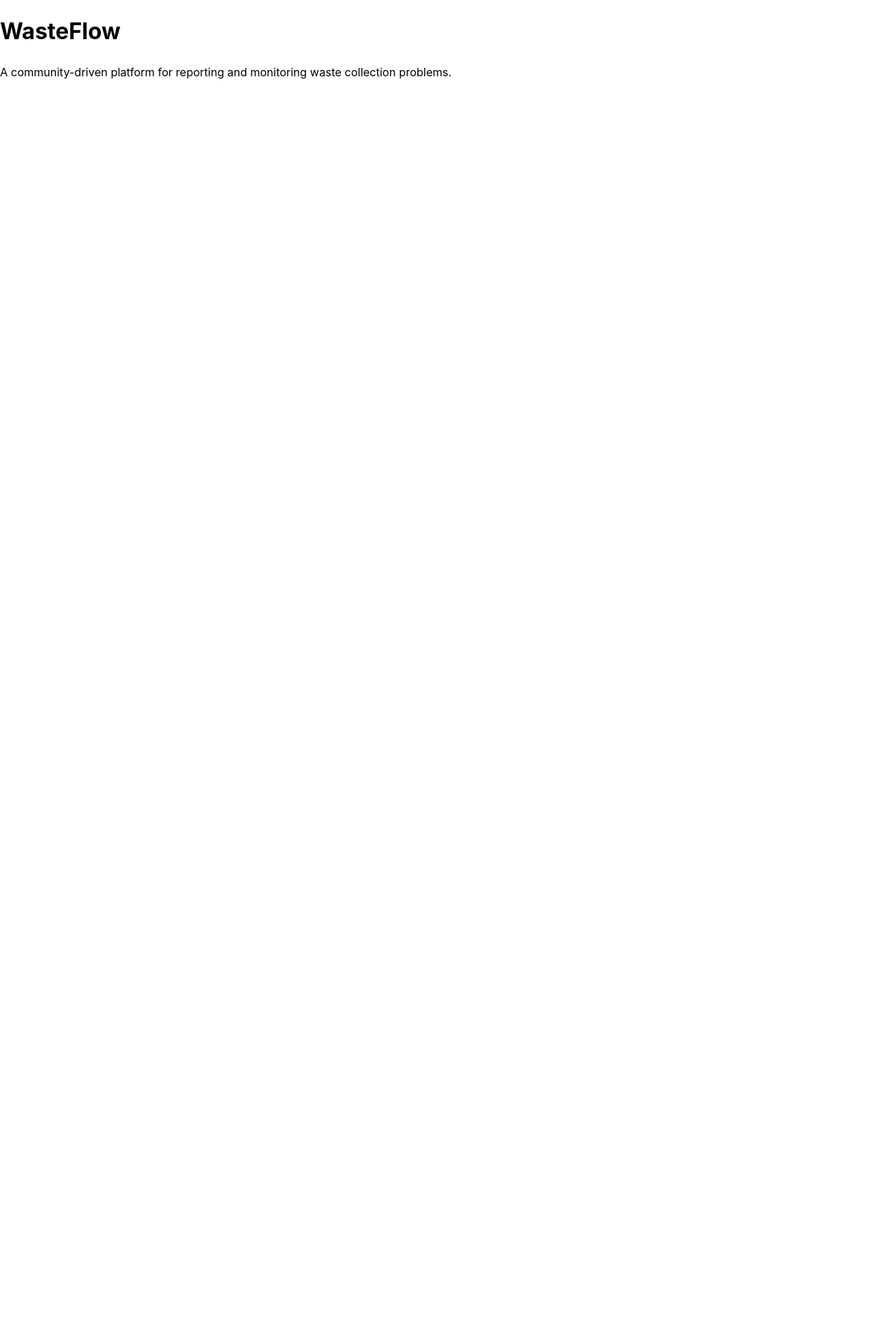
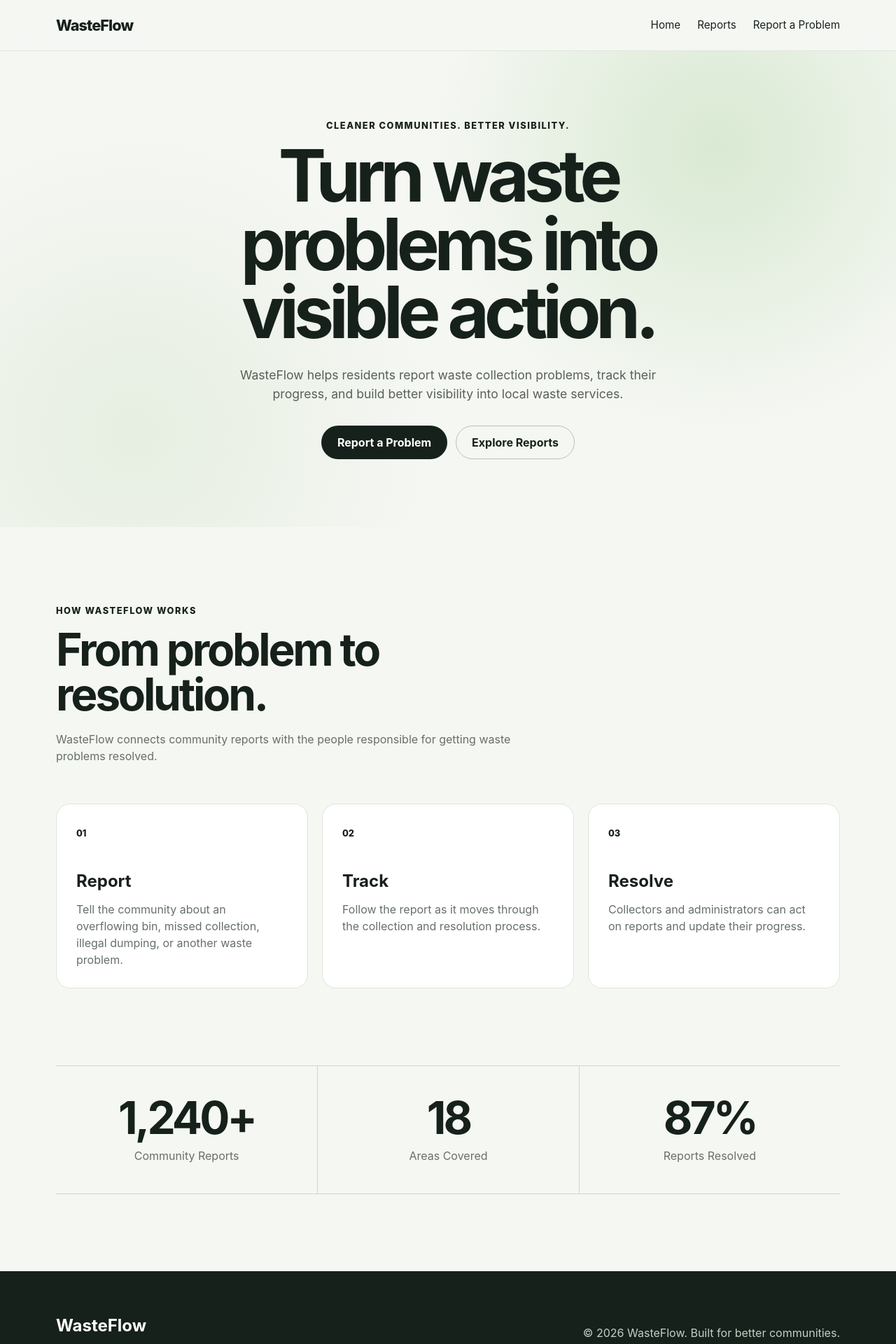
Before and after one commit to HaniSemayat/wasteflow, a React (Vite) app: page / in a window 1280 px wide. Shown: the top 1920 px of the page at 70% size. Before the commit the page ends 821 px from the top, so only its background shows below. Built offline with nearby package versions, Linux system fonts and the light colour scheme.

Commit message:
feat: build WasteFlow public experience

```diff
--- /dev/null
+++ b/src/components/layout/Footer.jsx
@@ -0,0 +1,19 @@
+function Footer() {
+  return (
+    <footer className="site-footer">
+      <div className="footer-content">
+        <div>
+          <h2>WasteFlow</h2>
+          <p>
+            Helping communities report, track, and resolve waste collection
+            problems.
+          </p>
+        </div>
+
+        <p>© 2026 WasteFlow. Built for better communities.</p>
+      </div>
+    </footer>
+  );
+}
+
+export default Footer;
--- /dev/null
+++ b/src/components/layout/Navbar.jsx
@@ -0,0 +1,21 @@
+import { Link } from "react-router-dom";
+
+function Navbar() {
+  return (
+    <header className="site-header">
+      <nav className="navbar">
+        <Link to="/" className="navbar-brand">
+          WasteFlow
+        </Link>
+
+        <div className="navbar-links">
+          <Link to="/">Home</Link>
+          <Link to="/reports">Reports</Link>
+          <Link to="/reports/new">Report a Problem</Link>
+        </div>
+      </nav>
+    </header>
+  );
+}
+
+export default Navbar;
--- /dev/null
+++ b/src/components/ui/Button.jsx
@@ -0,0 +1,11 @@
+import { Link } from "react-router-dom";
+
+function Button({ children, to, variant = "primary" }) {
+  return (
+    <Link to={to} className={`button button-${variant}`}>
+      {children}
+    </Link>
+  );
+}
+
+export default Button;
--- /dev/null
+++ b/src/features/home/Hero.jsx
@@ -0,0 +1,32 @@
+import Button from "../../components/ui/Button";
+
+function Hero() {
+  return (
+    <section className="hero">
+      <div className="hero-content">
+        <p className="eyebrow">Cleaner communities. Better visibility.</p>
+
+        <h1>
+          Turn waste problems into
+          <span> visible action.</span>
+        </h1>
+
+        <p className="hero-description">
+          WasteFlow helps residents report waste collection problems, track
+          their progress, and build better visibility into local waste
+          services.
+        </p>
+
+        <div className="hero-actions">
+          <Button to="/reports/new">Report a Problem</Button>
+
+          <Button to="/reports" variant="secondary">
+            Explore Reports
+          </Button>
+        </div>
+      </div>
+    </section>
+  );
+}
+
+export default Hero;
--- /dev/null
+++ b/src/features/home/HowItWorks.jsx
@@ -0,0 +1,51 @@
+const steps = [
+  {
+    number: "01",
+    title: "Report",
+    description:
+      "Tell the community about an overflowing bin, missed collection, illegal dumping, or another waste problem.",
+  },
+  {
+    number: "02",
+    title: "Track",
+    description:
+      "Follow the report as it moves through the collection and resolution process.",
+  },
+  {
+    number: "03",
+    title: "Resolve",
+    description:
+      "Collectors and administrators can act on reports and update their progress.",
+  },
+];
+
+function HowItWorks() {
+  return (
+    <section className="how-it-works">
+      <div className="section-heading">
+        <p className="eyebrow">How WasteFlow works</p>
+
+        <h2>From problem to resolution.</h2>
+
+        <p>
+          WasteFlow connects community reports with the people responsible for
+          getting waste problems resolved.
+        </p>
+      </div>
+
+      <div className="steps">
+        {steps.map((step) => (
+          <article className="step-card" key={step.number}>
+            <span>{step.number}</span>
+
+            <h3>{step.title}</h3>
+
+            <p>{step.description}</p>
+          </article>
+        ))}
+      </div>
+    </section>
+  );
+}
+
+export default HowItWorks;
--- /dev/null
+++ b/src/features/home/Stats.jsx
@@ -0,0 +1,29 @@
+const stats = [
+  {
+    value: "1,240+",
+    label: "Community Reports",
+  },
+  {
+    value: "18",
+    label: "Areas Covered",
+  },
+  {
+    value: "87%",
+    label: "Reports Resolved",
+  },
+];
+
+function Stats() {
+  return (
+    <section className="stats">
+      {stats.map((stat) => (
+        <article className="stat" key={stat.label}>
+          <strong>{stat.value}</strong>
+          <span>{stat.label}</span>
+        </article>
+      ))}
+    </section>
+  );
+}
+
+export default Stats;
--- a/src/pages/HomePage.jsx
+++ b/src/pages/HomePage.jsx
@@ -1,12 +1,23 @@
+import Navbar from "../components/layout/Navbar";
+import Footer from "../components/layout/Footer";
+
+import Hero from "../features/home/Hero";
+import HowItWorks from "../features/home/HowItWorks";
+import Stats from "../features/home/Stats";
+
 function HomePage() {
   return (
-    <main>
-      <h1>WasteFlow</h1>
-      <p>
-        A community-driven platform for reporting and monitoring waste
-        collection problems.
-      </p>
-    </main>
+    <>
+      <Navbar />
+
+      <main>
+        <Hero />
+        <HowItWorks />
+        <Stats />
+      </main>
+
+      <Footer />
+    </>
   );
 }
 
--- /dev/null
+++ b/src/pages/NewReportPage.jsx
@@ -0,0 +1,10 @@
+function NewReportPage() {
+  return (
+    <main>
+      <h1>Report a Waste Problem</h1>
+      <p>The reporting workflow will be built here.</p>
+    </main>
+  );
+}
+
+export default NewReportPage;
--- /dev/null
+++ b/src/pages/ReportsPage.jsx
@@ -0,0 +1,10 @@
+function ReportsPage() {
+  return (
+    <main>
+      <h1>Waste Reports</h1>
+      <p>Report exploration will be built here.</p>
+    </main>
+  );
+}
+
+export default ReportsPage;
--- a/src/styles/index.css
+++ b/src/styles/index.css
@@ -1,6 +1,8 @@
 :root {
   font-family:
     Inter, system-ui, -apple-system, BlinkMacSystemFont, "Segoe UI", sans-serif;
+  color: #17211b;
+  background: #f5f7f3;
   line-height: 1.5;
   font-weight: 400;
 }
@@ -19,9 +21,312 @@ body {
   min-height: 100vh;
 }
 
+body,
 button,
 input,
 textarea,
 select {
   font: inherit;
 }
+
+a {
+  color: inherit;
+  text-decoration: none;
+}
+
+button,
+input,
+textarea,
+select {
+  font: inherit;
+}
+
+/* Layout */
+
+.site-header {
+  position: sticky;
+  top: 0;
+  z-index: 10;
+  background: rgba(245, 247, 243, 0.92);
+  backdrop-filter: blur(12px);
+  border-bottom: 1px solid #dfe5dc;
+}
+
+.navbar {
+  width: min(1120px, calc(100% - 40px));
+  min-height: 72px;
+  margin: 0 auto;
+
+  display: flex;
+  align-items: center;
+  justify-content: space-between;
+  gap: 24px;
+}
+
+.navbar-brand {
+  font-size: 1.35rem;
+  font-weight: 800;
+  letter-spacing: -0.04em;
+}
+
+.navbar-links {
+  display: flex;
+  align-items: center;
+  gap: 24px;
+  font-size: 0.95rem;
+}
+
+.navbar-links a:hover {
+  text-decoration: underline;
+}
+
+/* Hero */
+
+.hero {
+  min-height: 680px;
+  display: grid;
+  place-items: center;
+
+  padding: 96px 20px;
+
+  background:
+    radial-gradient(circle at 80% 20%, #d9e9d2 0, transparent 35%),
+    radial-gradient(circle at 15% 80%, #e6eee1 0, transparent 35%);
+}
+
+.hero-content {
+  width: min(900px, 100%);
+  text-align: center;
+}
+
+.eyebrow {
+  margin: 0 0 14px;
+
+  font-size: 0.8rem;
+  font-weight: 800;
+  letter-spacing: 0.12em;
+  text-transform: uppercase;
+}
+
+.hero h1 {
+  max-width: 850px;
+  margin: 0 auto;
+
+  font-size: clamp(3rem, 8vw, 6.5rem);
+  line-height: 0.95;
+  letter-spacing: -0.07em;
+}
+
+.hero h1 span {
+  display: block;
+}
+
+.hero-description {
+  max-width: 650px;
+  margin: 28px auto 0;
+
+  font-size: 1.1rem;
+  color: #566157;
+}
+
+.hero-actions {
+  display: flex;
+  justify-content: center;
+  gap: 12px;
+  margin-top: 32px;
+}
+
+/* Buttons */
+
+.button {
+  display: inline-flex;
+  align-items: center;
+  justify-content: center;
+
+  min-height: 48px;
+  padding: 0 22px;
+
+  border-radius: 999px;
+  border: 1px solid transparent;
+
+  font-weight: 700;
+  transition:
+    transform 160ms ease,
+    background 160ms ease;
+}
+
+.button:hover {
+  transform: translateY(-2px);
+}
+
+.button-primary {
+  background: #17211b;
+  color: #ffffff;
+}
+
+.button-secondary {
+  background: transparent;
+  border-color: #b8c2b5;
+}
+
+/* Sections */
+
+.how-it-works {
+  width: min(1120px, calc(100% - 40px));
+  margin: 0 auto;
+  padding: 110px 0;
+}
+
+.section-heading {
+  max-width: 650px;
+}
+
+.section-heading h2 {
+  margin: 0;
+
+  font-size: clamp(2.2rem, 5vw, 4rem);
+  line-height: 1;
+  letter-spacing: -0.05em;
+}
+
+.section-heading > p:last-child {
+  margin-top: 20px;
+  color: #667067;
+}
+
+.steps {
+  display: grid;
+  grid-template-columns: repeat(3, 1fr);
+  gap: 20px;
+  margin-top: 56px;
+}
+
+.step-card {
+  padding: 28px;
+  border: 1px solid #dfe5dc;
+  border-radius: 20px;
+  background: #ffffff;
+}
+
+.step-card span {
+  font-size: 0.8rem;
+  font-weight: 800;
+}
+
+.step-card h3 {
+  margin: 40px 0 10px;
+  font-size: 1.5rem;
+}
+
+.step-card p {
+  margin: 0;
+  color: #667067;
+}
+
+/* Stats */
+
+.stats {
+  width: min(1120px, calc(100% - 40px));
+  margin: 0 auto 110px;
+
+  display: grid;
+  grid-template-columns: repeat(3, 1fr);
+
+  border-top: 1px solid #cfd7cc;
+  border-bottom: 1px solid #cfd7cc;
+}
+
+.stat {
+  padding: 42px 20px;
+  text-align: center;
+}
+
+.stat + .stat {
+  border-left: 1px solid #cfd7cc;
+}
+
+.stat strong {
+  display: block;
+  font-size: clamp(2.5rem, 5vw, 4.5rem);
+  line-height: 1;
+  letter-spacing: -0.06em;
+}
+
+.stat span {
+  display: block;
+  margin-top: 10px;
+  color: #667067;
+}
+
+/* Footer */
+
+.site-footer {
+  padding: 60px 20px;
+  background: #17211b;
+  color: #ffffff;
+}
+
+.footer-content {
+  width: min(1120px, 100%);
+  margin: 0 auto;
+
+  display: flex;
+  justify-content: space-between;
+  gap: 40px;
+}
+
+.footer-content h2 {
+  margin: 0;
+}
+
+.footer-content p {
+  max-width: 450px;
+  color: #c5cec4;
+}
+
+/* Responsive */
+
+@media (max-width: 760px) {
+  .navbar {
+    min-height: auto;
+    padding: 18px 0;
+    align-items: flex-start;
+    flex-direction: column;
+  }
+
+  .navbar-links {
+    width: 100%;
+    gap: 16px;
+    flex-wrap: wrap;
+  }
+
+  .hero {
+    min-height: 600px;
+    padding: 80px 20px;
+  }
+
+  .hero-actions {
+    flex-direction: column;
+  }
+
+  .hero-actions .button {
+    width: 100%;
+  }
+
+  .steps {
+    grid-template-columns: 1fr;
+  }
+
+  .stats {
+    grid-template-columns: 1fr;
+  }
+
+  .stat + .stat {
+    border-left: 0;
+    border-top: 1px solid #cfd7cc;
+  }
+
+  .footer-content {
+    flex-direction: column;
+  }
+}
```
Also changed, not shown: src/app/routes.jsx (+11 -0 lines).
